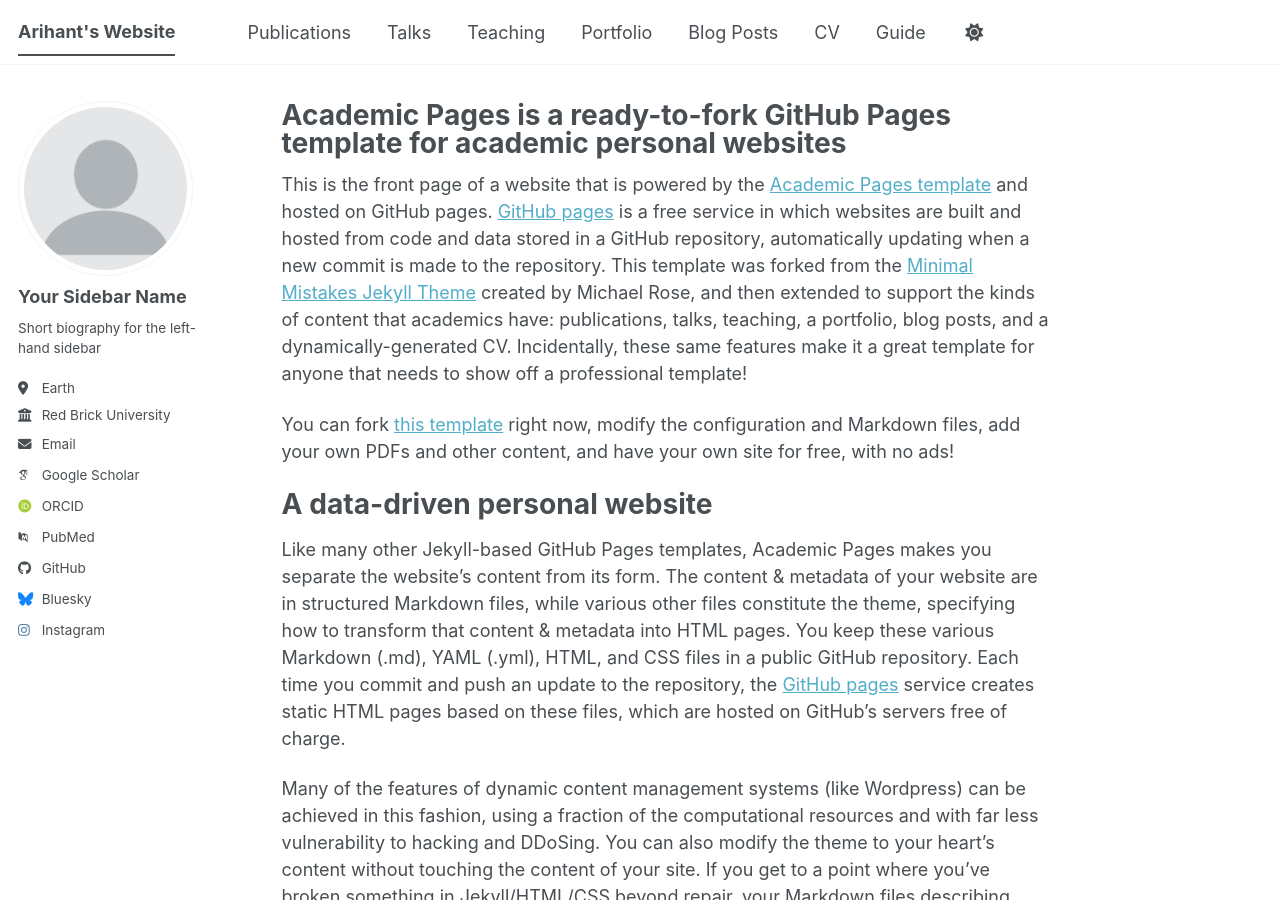
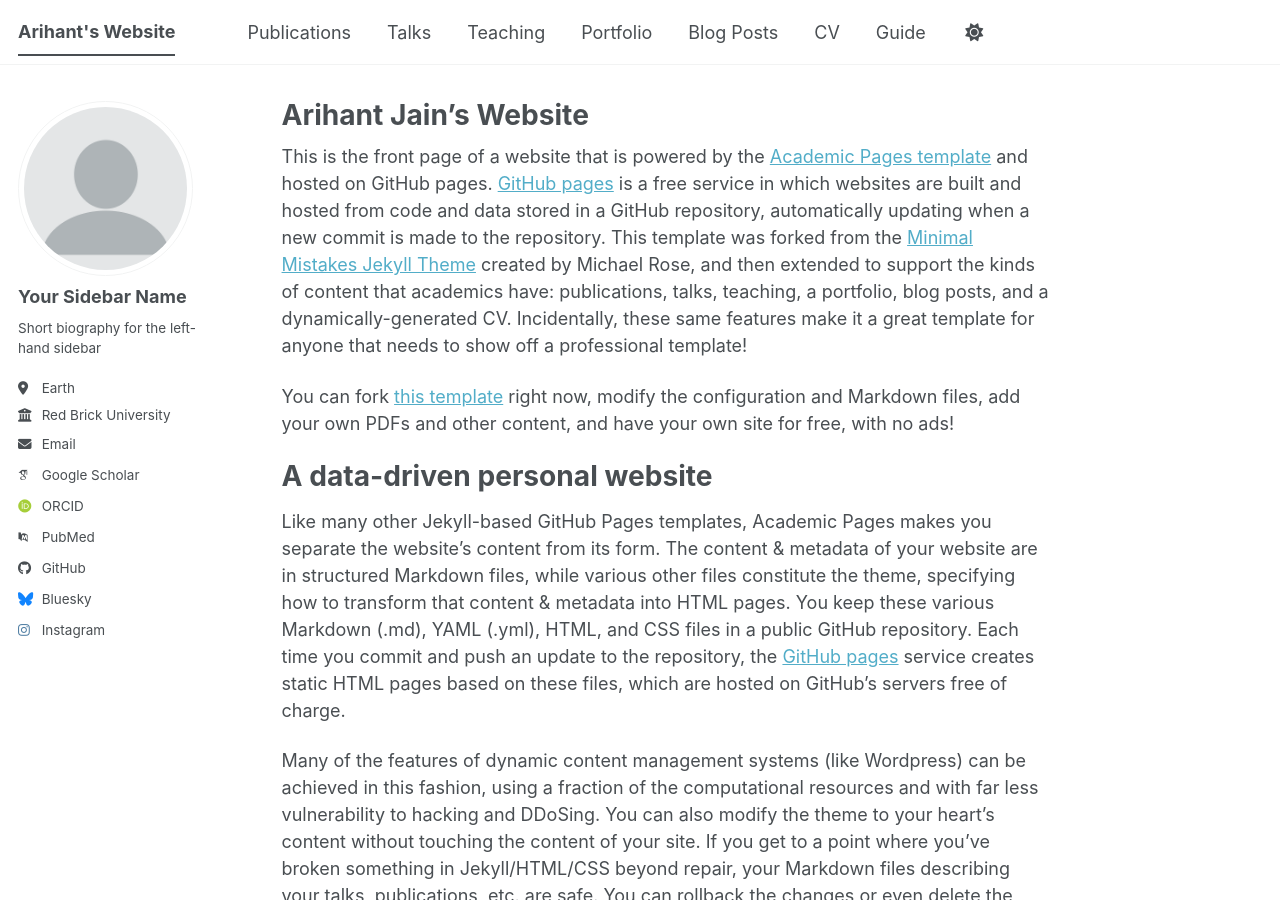
Before and after one commit to Arihant101/Arihant101.github.io, a Jekyll site: the page built from _pages/about.md, in a window 1280 px wide and 900 px high. Built offline with Jekyll 4.4.1, drawn with Linux system fonts in a browser that asks for light colours; some web fonts are replaced; a script bundle is joined from its source files by our own code; library files that are not in the unit come from our copies.

Commit message:
Update title for about page to 'Arihant Jain's Website'

```diff
--- a/_pages/about.md
+++ b/_pages/about.md
@@ -1,6 +1,6 @@
 ---
 permalink: /
-title: "Academic Pages is a ready-to-fork GitHub Pages template for academic personal websites"
+title: "Arihant Jain's Website"
 author_profile: true
 redirect_from:
   - /about/
```
